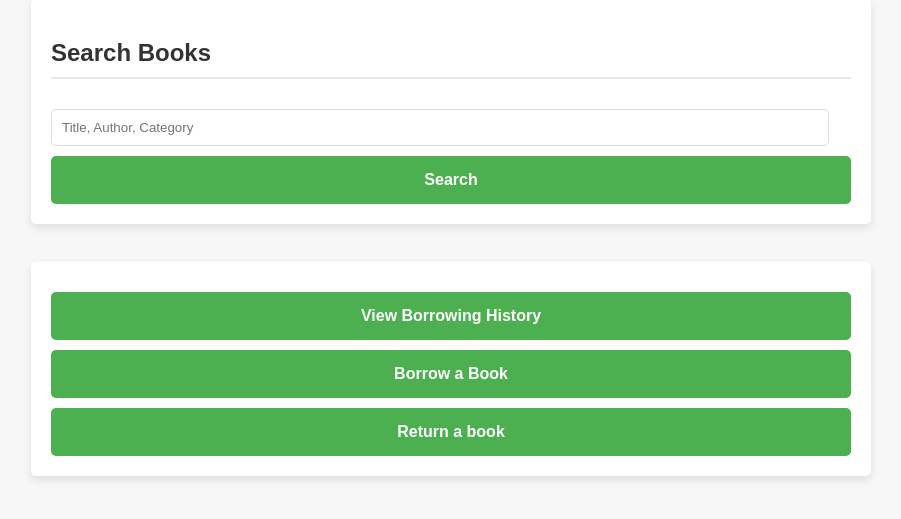
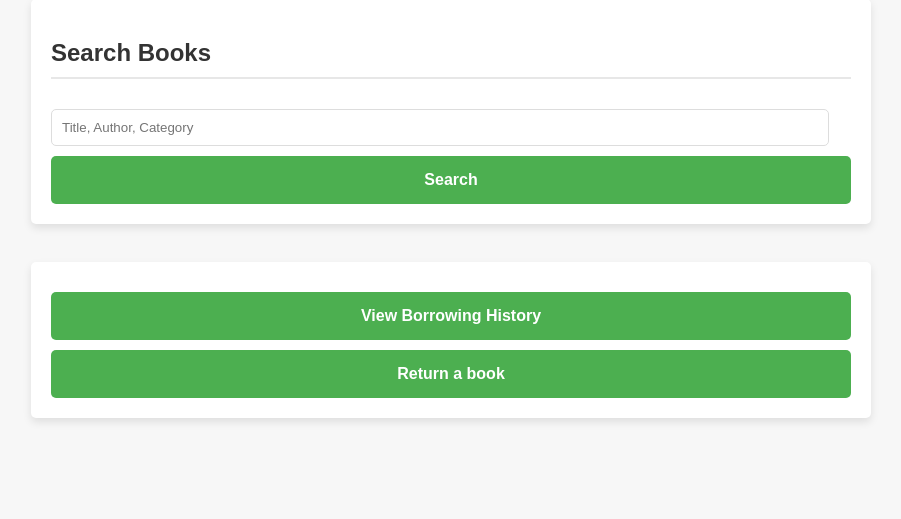
Before and after one commit to CS378-Final/C378S-Final, a Flask app: page /user in a window 1280 px wide. Shown: the part 225-744 px from the top of the page, without its empty margins (189-1090 px from the left). Run offline with Flask 3, Linux system fonts and the light colour scheme.

Commit message:
Delete borrow button user_page.html

```diff
--- a/378 Final Project/templates/user_page.html
+++ b/378 Final Project/templates/user_page.html
@@ -29,10 +29,6 @@
         <button type= "submit"> View Borrowing History</button>
         </form>
 
-        <form action="/borrow_book">
-            <button type="submit">Borrow a Book</button>
-        </form>
-
         <form action="/return_book">
             <button type="submit">Return a book</button>
         </form>
```
